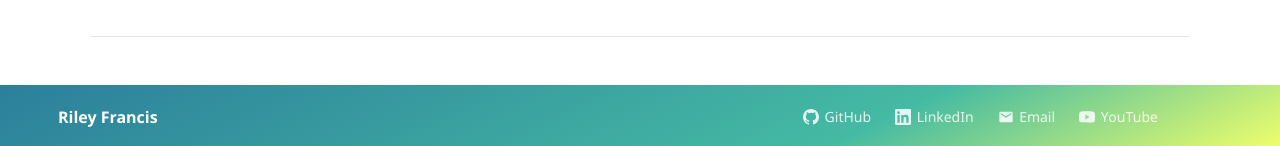
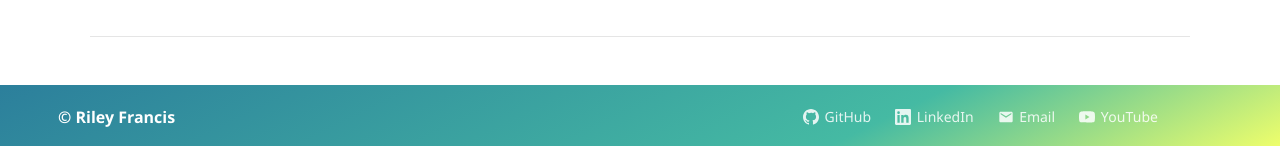
Before and after one commit to RileyFrancis/rileyfrancis.github.io, a Jekyll site: the page built from index.md, in a window 1280 px wide and 900 px high, scrolled down 1747 px. Shown: the part 751-897 px from the top of the window. Built offline with Jekyll 4.4.1, drawn with Linux system fonts in a browser that asks for light colours.

Commit message:
Add copyright

```diff
--- a/_includes/footer.html
+++ b/_includes/footer.html
@@ -1,6 +1,6 @@
 <footer class="site-footer">
   <div class="footer-inner">
-    <span class="footer-name">Riley Francis</span>
+    <span class="footer-name">© Riley Francis</span>
     <nav class="footer-links">
       <a href="https://github.com/RileyFrancis" target="_blank" rel="noopener noreferrer">
         <!-- GitHub icon -->
```
